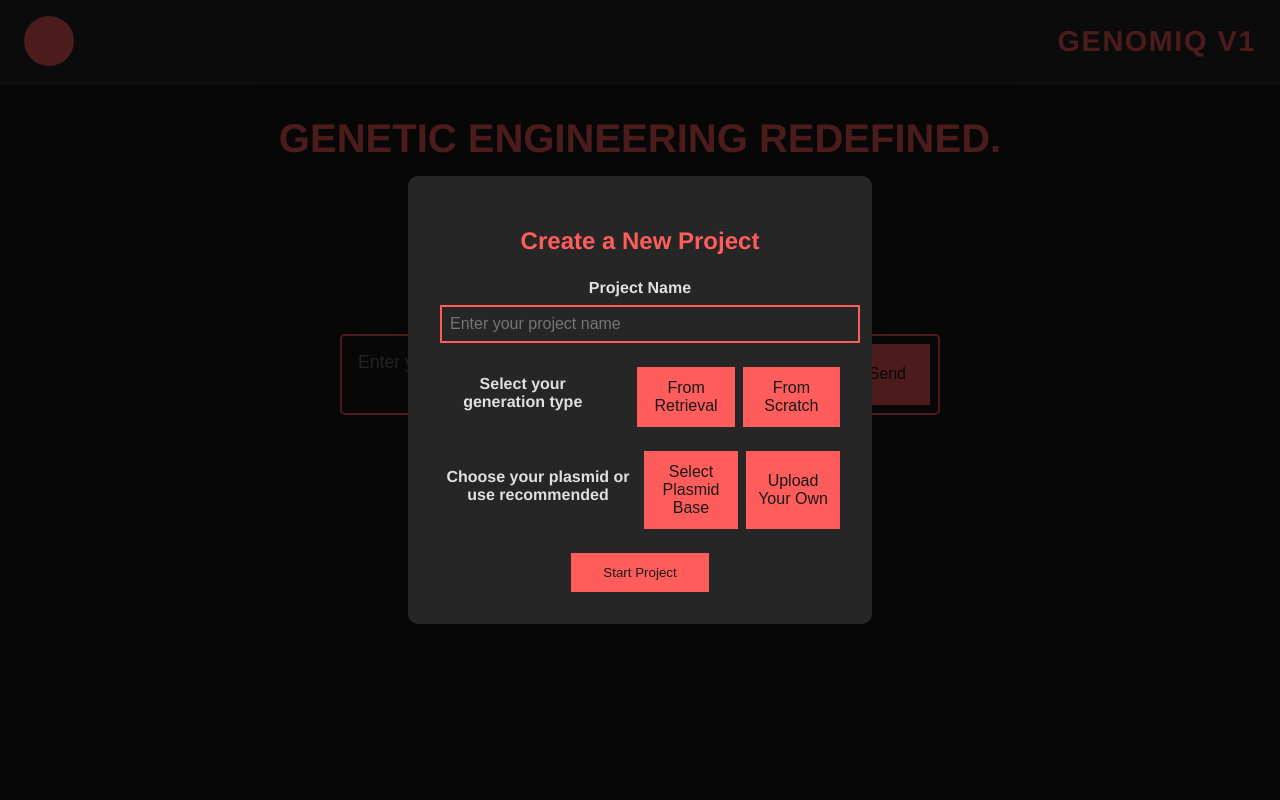
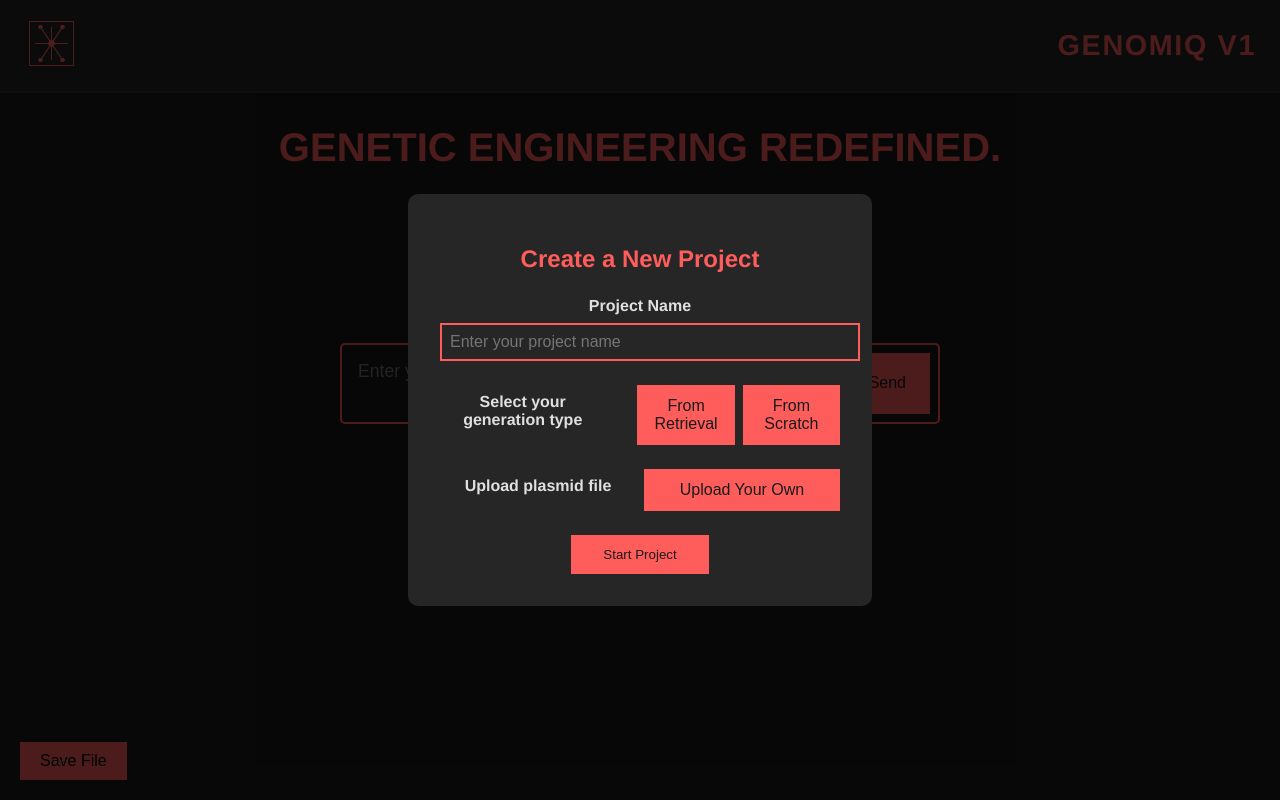
Before and after one commit to nomitchell/genomiq, a Flask app: page / in a window 1280 px wide. Run offline with Flask 3, Linux system fonts and the light colour scheme; parts of the project's set-up code (start-up, migrations or seed data) failed here and were passed over.

Commit message:
save button

```diff
--- a/main.py
+++ b/main.py
@@ -1,4 +1,4 @@
-from flask import Flask, request, jsonify, render_template, session
+from flask import Flask, request, jsonify, render_template, send_file
 import os
 
 from plasmid import Plasmid
@@ -66,16 +66,22 @@ def insert_gene():
     else:
         dna, _ = model.run_retrieval(req_data["message"])
 
-    print(dna)
-
     plasmid.insert(dna)
 
     features = convert_to_dict_of_dicts(plasmid.feat)
 
-    print(features)
-    print("at end of here")
-    print(jsonify(features))
     return jsonify(features)
+
+@app.route('/save', methods=['GET'])
+def save_file():
+    global plasmid
+    print("top")
+
+    path = plasmid.save()
+
+    print(path)
+
+    return send_file(path, as_attachment=True)
 
 @app.route('/')
 def index():
--- a/static/css/style.css
+++ b/static/css/style.css
@@ -23,12 +23,9 @@ h1 {
     justify-content: center;
 }
 
-.logo {
-    width: 50px;
-    height: 50px;
-    background-color: #ff5c5c;
-    border-radius: 50%;
-    transform: rotate(45deg);
+.logo img {
+    width: 55px !important;
+    height: auto !important;
 }
 
 .website-name {
@@ -254,3 +251,23 @@ input {
 #plasmid-canvas {
     border: none;
 }
+
+#select-base {
+    display: none !important;
+}
+
+.save-button {
+    position: absolute;
+    bottom: 20px;
+    left: 20px;
+    padding: 10px 20px;
+    background-color: #ff5c5c;
+    color: #000;
+    border: none;
+    cursor: pointer;
+    font-size: 16px;
+}
+
+.save-button:hover {
+    background-color: #ff8c8c;
+}
--- a/templates/index.html
+++ b/templates/index.html
@@ -8,7 +8,7 @@
 </head>
 <body>
     <header>
-        <div class="logo"></div>
+        <div class="logo"><img src="static/images/ai-biotech-logo-svg.png"></div>
         <div class="website-name">GenomIQ V1</div>
     </header>
 
@@ -27,7 +27,7 @@
             </div>
 
             <div class="plasmid-options">
-                <label for="plasmid-choice">Choose your plasmid or use recommended</label>
+                <label for="plasmid-choice">Upload plasmid file</label>
                 <div class="button-group">
                     <button class="option-btn" id="select-base">Select Plasmid Base</button>
                     <button class="option-btn" id="upload-plasmid">Upload Your Own</button>
@@ -54,6 +54,8 @@
         <div class="plasmid-container">
             <canvas id="plasmid-canvas" width="800" height="400"></canvas>
         </div>
+
+        <button class="save-button" id="save-btn">Save File</button>
     </main>
 
     <script>
@@ -204,26 +206,21 @@
         });
 
         document.addEventListener('DOMContentLoaded', function() {
-            // Variables to store selected options
             let selectedGeneration = null;
             let selectedPlasmid = null;
 
-            // Function to handle button selection within a group
             function handleSelection(buttons, selectionType) {
                 buttons.forEach(btn => {
                     btn.addEventListener('click', function() {
-                        // Remove 'selected' class from other buttons in the same group
                         buttons.forEach(b => b.classList.remove('selected'));
                         this.classList.add('selected');
 
-                        // Store the selected button based on type
                         if (selectionType === 'generation') {
-                            selectedGeneration = this.id; // Store ID or any attribute
+                            selectedGeneration = this.id;
                         } else if (selectionType === 'plasmid') {
-                            selectedPlasmid = this.id; // Store ID or any attribute
+                            selectedPlasmid = this.id;
                         }
 
-                        // Log the selections for debugging
                         console.log('Selected Generation Option:', selectedGeneration);
                         console.log('Selected Plasmid Option:', selectedPlasmid);
                     });
@@ -242,7 +239,6 @@
                 const message = document.getElementById('chat-message').value;
                 console.log(message);
 
-                // Prepare the data to send to the server
                 const requestData = {
                     message: message,
                     generation: selectedGeneration,
@@ -251,7 +247,6 @@
 
                 console.log(requestData);
 
-                // Send the data to the backend
                 fetch('/insert', {
                     method: 'POST',
                     headers: {
@@ -270,6 +265,25 @@
             });
         });
 
+        document.getElementById('save-btn').addEventListener('click', function() {
+            fetch('/save')
+                .then(response => {
+                    if (response.ok) {
+                        return response.blob();
+                    }
+                    throw new Error('Failed to download file');
+                })
+                .then(blob => {
+                    const link = document.createElement('a');
+                    link.href = URL.createObjectURL(blob);
+                    link.download = 'out_plasmid.gb';
+                    link.click();
+                })
+                .catch(error => {
+                    console.error('Error:', error);
+                });
+        });
+
 
     </script>
 </body>
```
Also changed, not shown: plasmid.py (+33 -5 lines), static/images/ai-biotech-logo-svg.png (added), 1 other file.
